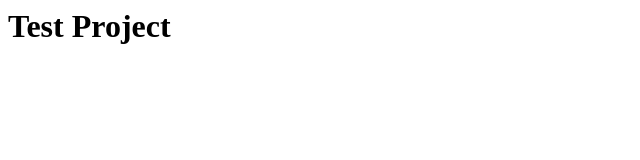
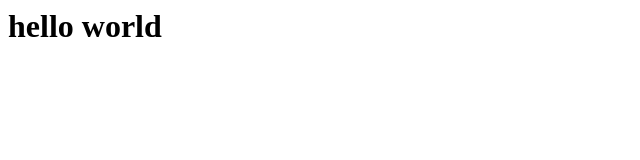
Before and after one commit to mattlbrody/testingbranches, a plain HTML site: page index.html in a window 1280 px wide. Shown: the whole page, without its empty margins (0-640 px from the left). Drawn offline with Linux system fonts and the light colour scheme.

Commit message:
changed h1

```diff
--- a/index.html
+++ b/index.html
@@ -3,6 +3,6 @@
 		<title></title>
 	</head>
 	<body>
-		<h1>Test Project</h1>
+		<h1>hello world</h1>
 	</body>
 </html>
```
